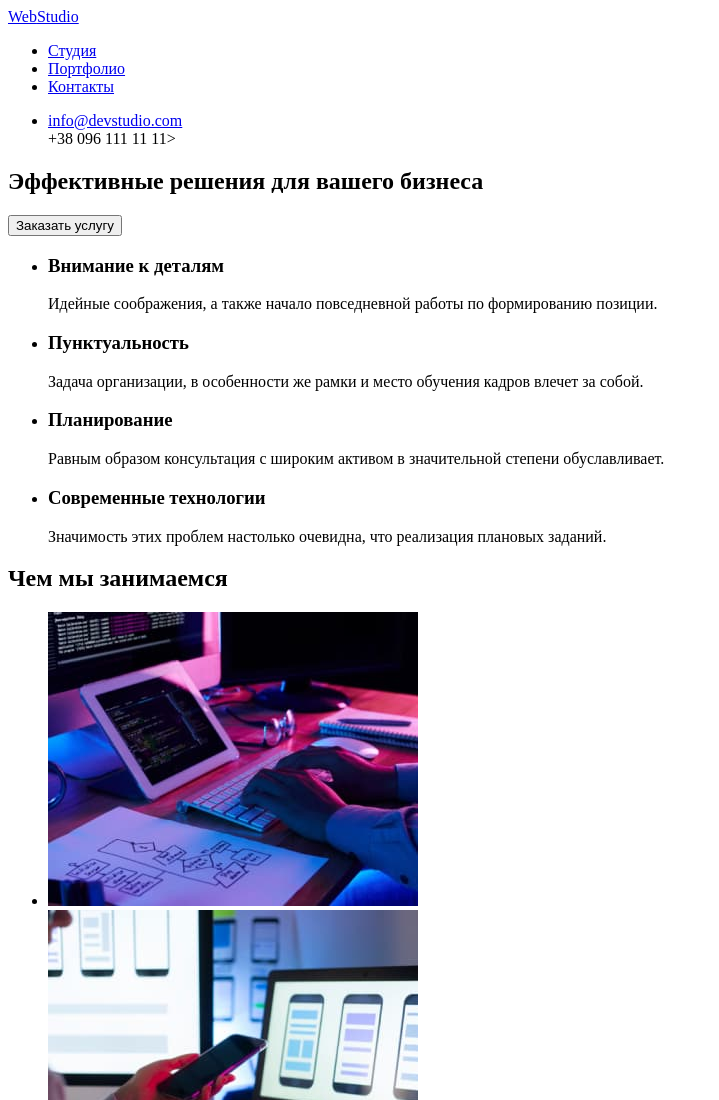
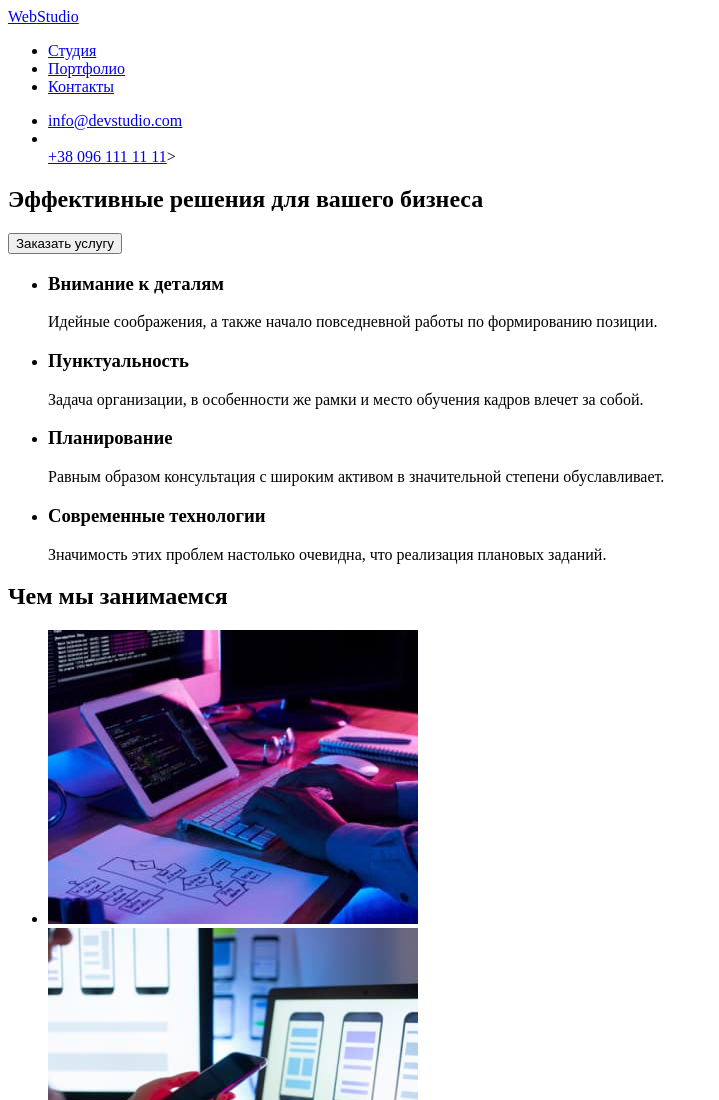
Before and after one commit to VlasStas/goit-markup-hw-01, a plain HTML site: page index.html in a window 1280 px wide. Shown: the top 1100 px of the page, without its empty margins (0-719 px from the left). Drawn offline with Linux system fonts and the light colour scheme.

Commit message:
Update index.html

```diff
--- a/index.html
+++ b/index.html
@@ -17,7 +17,7 @@
 		</nav>
 		<ul>
 			<li><a href="mailto:info@devstudio.com">info@devstudio.com</a></li>
-			<li<a href="tel:+380961111111">+38 096 111 11 11</a>></li>
+			<li></li><a href="tel:+380961111111">+38 096 111 11 11</a>></li>
 		</ul>
 	</header>
 	<main>
```
